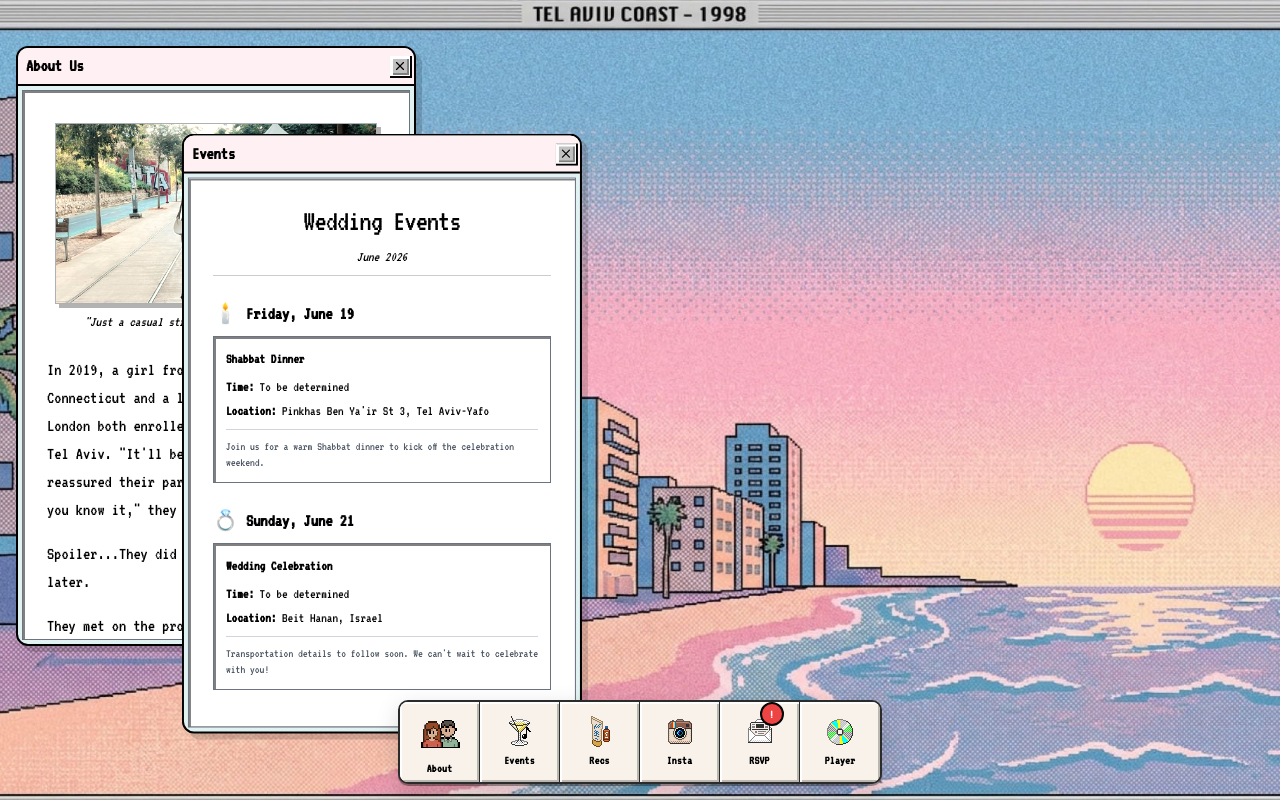
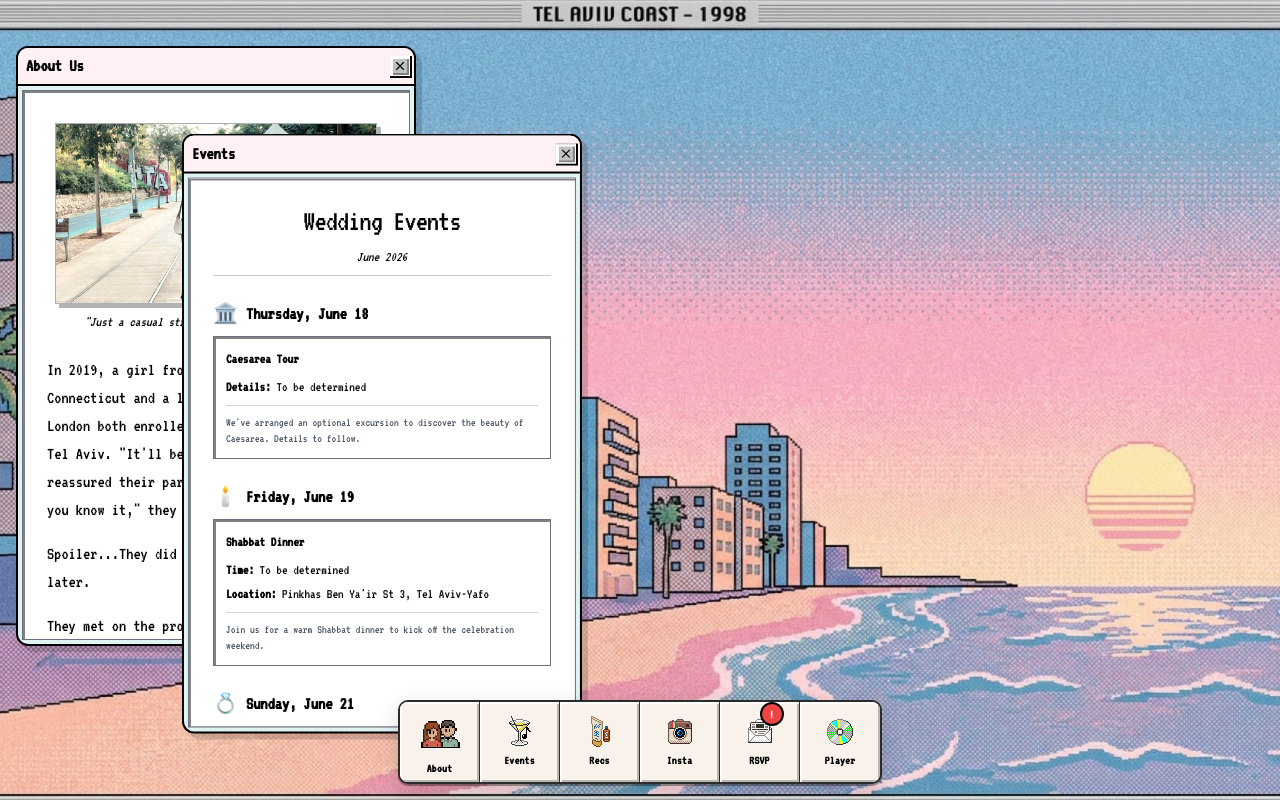
Before and after one commit to jacksgreen/jack-alex-weddding, a React (Vite) app: page / in a window 1280 px wide. Both pictures are taken after a click on the element "Events". Built offline with nearby package versions, Linux system fonts and the light colour scheme.

Commit message:
edited recs and events

```diff
--- a/src/components/apps/Events.tsx
+++ b/src/components/apps/Events.tsx
@@ -5,7 +5,7 @@ const Events = () => {
 
   return (
     <div className="p-4 space-y-6 h-full overflow-y-auto">
-      <div className="text-center space-y-2 mb-4">
+      <div className="text-center space-y-2 mb-2">
         <h2 className="text-3xl font-retro tracking-tight">
           {isOzMode ? "Times When I Don't Get Fed On Schedule" : "Wedding Events"}
         </h2>
@@ -14,6 +14,33 @@ const Events = () => {
       </div>
 
       <div className="space-y-6">
+        {/* Thursday Event */}
+        <div>
+          <h3 className="font-bold text-lg mb-2 flex items-center gap-2">
+            <span className="text-xl">{isOzMode ? "🏛️" : "🏛️"}</span> Thursday,
+            June 18
+          </h3>
+          <div className={`border p-3 shadow-win-in space-y-2 ${
+            isOzMode ? "bg-gray-800 border-gray-600" : "bg-white border-gray-500"
+          }`}>
+            <h4 className="font-bold text-sm">
+              {isOzMode ? "Optional Excursion (I'm Not Invited)" : "Caesarea Tour"}
+            </h4>
+            <div className="text-sm space-y-1">
+              <div>
+                <span className="font-semibold">Details:</span> To be determined
+              </div>
+            </div>
+            <p className={`text-xs pt-2 border-t ${
+              isOzMode ? "text-gray-400 border-gray-600" : "text-gray-600 border-gray-300"
+            }`}>
+              {isOzMode
+                ? "My humans arranged this optional tour. I'll be at home, probably napping. You're welcome."
+                : "We've arranged an optional excursion to discover the beauty of Caesarea. Details to follow."}
+            </p>
+          </div>
+        </div>
+
         {/* Friday Event */}
         <div>
           <h3 className="font-bold text-lg mb-2 flex items-center gap-2">
@@ -76,6 +103,25 @@ const Events = () => {
           </div>
         </div>
 
+        {/* More Events TBD */}
+        <div>
+          <h3 className="font-bold text-lg mb-2 flex items-center gap-2">
+            <span className="text-xl">{isOzMode ? "🤔" : "📅"}</span>{" "}
+            More Events Coming Soon
+          </h3>
+          <div className={`border p-3 shadow-win-in ${
+            isOzMode ? "bg-gray-800 border-gray-600" : "bg-white border-gray-500"
+          }`}>
+            <p className={`text-sm ${
+              isOzMode ? "text-gray-300" : "text-gray-700"
+            }`}>
+              {isOzMode
+                ? "My humans are still figuring out the full schedule. Check back for updates!"
+                : "We're still finalizing the weekend schedule and may add more events. Check back for updates."}
+            </p>
+          </div>
+        </div>
+
         <div className={`text-center text-xs pt-4 pb-2 ${
           isOzMode ? "text-gray-400" : "text-gray-500"
         }`}>
--- a/src/components/apps/Photos.tsx
+++ b/src/components/apps/Photos.tsx
@@ -34,7 +34,7 @@ const Photos = () => {
     selectedPhotoIndex !== null ? photosFeed[selectedPhotoIndex] : null;
 
   return (
-    <div className={`h-full overflow-y-auto ${isOzMode ? "bg-black" : "bg-white"}`}>
+    <div className={`h-full overflow-y-auto pt-2 ${isOzMode ? "bg-black" : "bg-white"}`}>
       {photosFeed.map((photo, index) => (
         <div
           key={photo.id}
--- a/src/components/apps/Recommendations.tsx
+++ b/src/components/apps/Recommendations.tsx
@@ -80,6 +80,34 @@ const Recommendations = () => {
                 </div>
             </div>
 
+            {/* Jerusalem Tour Guide */}
+            <div>
+                <h3 className="font-bold text-lg mb-2 flex items-center gap-2">
+                    <span className="text-xl">{isOzMode ? "🏰" : "🏰"}</span>{" "}
+                    {isOzMode ? "Tour Guide Recommendation" : "Tour Guide to Jerusalem"}
+                </h3>
+                <div className={`border p-3 shadow-win-in ${
+                    isOzMode ? "bg-gray-800 border-gray-600" : "bg-white border-gray-500"
+                }`}>
+                    <p className={`text-sm mb-2 ${isOzMode ? "text-gray-300" : "text-gray-700"}`}>
+                      {isOzMode
+                        ? "If you want to go to Jerusalem, arrange your own tour with Nicole Goldstein Strassman. She's a licensed tour guide. She's not my tour guide, but my humans say she's good."
+                        : "Arrange your own tour to Jerusalem with Nicole Goldstein Strassman, Licensed Tour Guide."}
+                    </p>
+                    <div className={`text-sm space-y-1 border-t pt-2 ${
+                        isOzMode ? "border-gray-600" : "border-gray-400/30"
+                    }`}>
+                        <p>📞 +972-547486067</p>
+                        <p>✉️ <a href="mailto:tourandexplorejerusalem@gmail.com" className={`hover:underline ${
+                            isOzMode ? "text-blue-400" : "text-win-blue"
+                        }`}>tourandexplorejerusalem@gmail.com</a></p>
+                        <p>🌐 <a href="https://tourandexplorejerusalem.com" target="_blank" rel="noopener noreferrer" className={`hover:underline ${
+                            isOzMode ? "text-blue-400" : "text-win-blue"
+                        }`}>tourandexplorejerusalem.com</a></p>
+                    </div>
+                </div>
+            </div>
+
             {/* Travel Agent */}
             <div>
                  <h3 className="font-bold text-lg mb-2 flex items-center gap-2">
```
